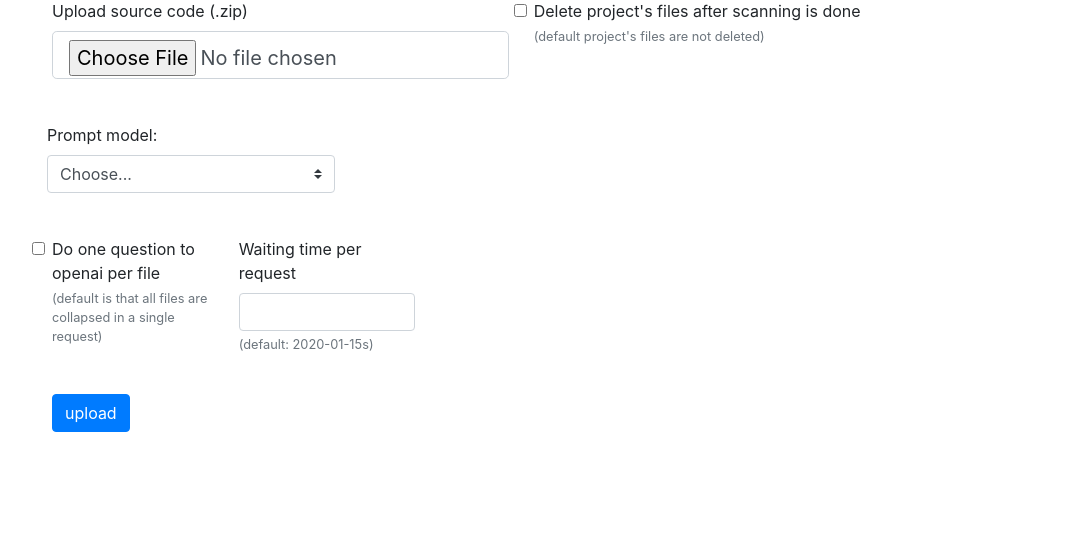
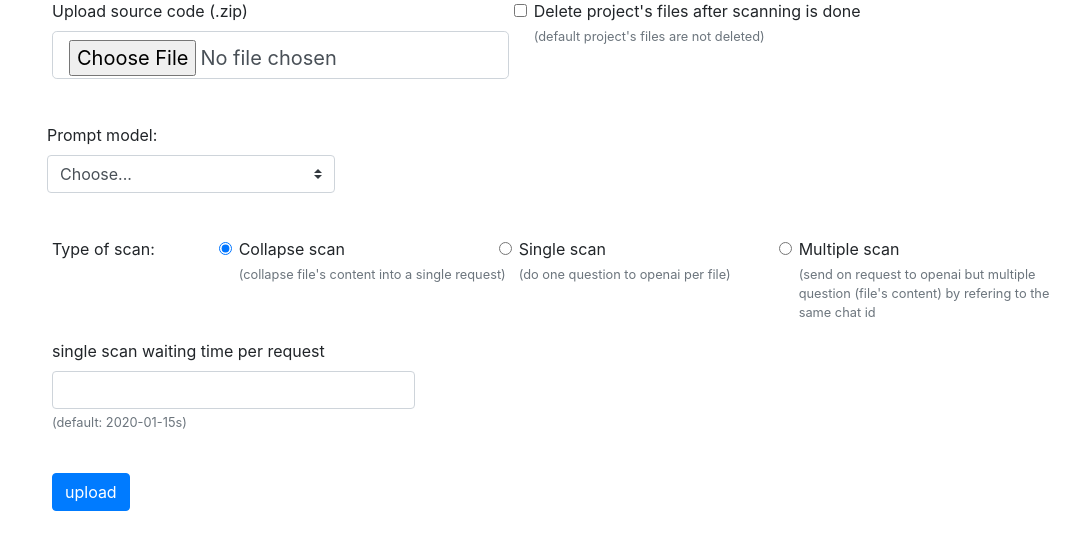
Before and after one commit to NightmareLab/SourceGPT, a Flask app: template src/templates/uploadfile.html in a window 1280 px wide. Shown: the part 169-719 px from the top of the page, without its empty margins (33-1113 px from the left). Run offline with Flask 3, Linux system fonts and the light colour scheme; the template is opened without the code that fills it: most values are stand-ins (such as "Sample title", 1, 10 or a date in 2020); parts of the project's set-up code (start-up, migrations or seed data) failed here and were passed over; some libraries are stand-ins or nearby versions.

Commit message:
adding multiple_scan mode feature

```diff
--- a/src/init_mongo.py
+++ b/src/init_mongo.py
@@ -26,6 +26,12 @@ default_sets = {
 default_single_scan_wtime = 5  #5s
 default_proxy = "https://api.pawan.krd/v1/chat/completions"
 
+# Type of scan
+COLLAPSE_SCAN = 0
+SINGLE_SCAN = 1
+MULTIPLE_SCAN = 2
+default_scan = COLLAPSE_SCAN
+
 
 def get_template():
   template_project = {
@@ -41,7 +47,7 @@ def get_template():
     "status" : "Uploaded",
     "error" : "",
     "delete_proj" : False,
-    "single_scan": False,
+    "type_scan": default_scan,
     "single_scan_wtime" : 0,
     "result" : '',
     "results" : []
@@ -296,13 +302,17 @@ class WrapMongo(object) :
       query,
       {
         "$set":{
-          "single_scan":True,
           "single_scan_wtime":single_scan_wtime
         }
       }
     )
 
-  def add_blank_entry(self, fullpath_name, id_prompt=0, delete_proj=False):
+  def add_blank_entry(self,
+      fullpath_name,
+      id_prompt=0,
+      delete_proj=False,
+      type_scan=default_scan
+    ):
     project, result = get_template()
     proj_id = self.increment_id()
     result_id = self.increment_id("id_result")
@@ -313,6 +323,7 @@ class WrapMongo(object) :
     result['id_prompt'] = id_prompt
     result['date'] = time.time()
     result['delete_proj'] = delete_proj
+    result['type_scan'] = type_scan
     self.insert_db_projects(project)
     self.insert_db_results(result)
     return proj_id, result_id
--- a/src/server.py
+++ b/src/server.py
@@ -28,6 +28,18 @@ logger = logging.getLogger('werkzeug')
 ALLOWED_EXTENSIONS = {'zip'}
 wrap_mongo = None
 mongo_ip = "mongo"
+
+
+
+########## Extracted from init_mongo.py
+# Type of scan
+COLLAPSE_SCAN = 0
+SINGLE_SCAN = 1
+MULTIPLE_SCAN = 2
+default_scan = COLLAPSE_SCAN
+##########
+
+
 
 
 ###
@@ -62,11 +74,15 @@ def index():
 
 @app.route('/results')
 def results():
-  order_view = ["date", "id", "id_proj", "status", "single_scan", "result"]
+  order_view = ["date", "id", "id_proj", "status", "type_scan", "result"]
+  type_scan_list = ["collapse_scan", "single_scan", "multiple_scan"]
+
   #results = [ {x:'Ok' for x in order_view} ]
   results = wrap_mongo.get_results()
   for x in results :
     x['date'] = time.strftime("%H:%M:%S %Y-%m-%d", time.gmtime(int(x['date'])))
+    x['type_scan'] = type_scan_list[x['type_scan']]
+
   return render_template('results.html', results=results, order_view=order_view)
 
 @app.route('/prompts')
@@ -235,13 +251,18 @@ def uploadfile():
             fullpath = os.path.join(app.config['UPLOAD_FOLDER'], filename)
             file.save(fullpath)
 
+            type_scan = default_scan
+            if "type_scan" in request.form :
+              type_scan = int(request.form["type_scan"])
+
             proj_id, result_id = wrap_mongo.add_blank_entry(
               fullpath,
               id_prompt = prompt_entry['id'],
-              delete_proj = "do_delete_scan" in request.form
+              delete_proj = "do_delete_scan" in request.form,
+              type_scan = type_scan
             )
 
-            if 'do_single_scan' in request.form :
+            if type_scan == SINGLE_SCAN :
 
               wtime_single_scan = None
               if "wtime_single_scan" in request.form :
--- a/src/templates/uploadfile.html
+++ b/src/templates/uploadfile.html
@@ -46,22 +46,41 @@
     </div>
     <br />
 
+
+  <div class="form-row">
+    <div class="form-group col-md-2">
+    Type of scan:
+    </div>
+    <div class="form-group form-check col-md-3">
+      <input class="form-check-input" type="radio" name="type_scan" id="collapse_scan" value="0" checked>
+      <label class="form-check-label" for="collapse_scan">
+        Collapse scan
+        <small class="form-text text-muted"> (collapse file's content into a single request)</small>
+      </label>
+    </div>
+    <div class="form-group form-check col-md-3">
+      <input class="form-check-input" type="radio" name="type_scan" id="single_scan" value="1">
+      <label class="form-check-label" for="single_scan">
+        Single scan
+        <small class="form-text text-muted"> (do one question to openai per file) </small>
+      </label>
+    </div>
+    <div class="form-group form-check col-md-3">
+      <input class="form-check-input" type="radio" name="type_scan" id="multiple_scan" value="2">
+      <label class="form-check-label" for="multiple_scan">
+        Multiple scan
+        <small class="form-text text-muted"> (send on request to openai but multiple question (file's content) by refering to the same chat id </small>
+      </label>
+    </div>
+  </div>
     <div class="form-row">
-      <div class="form-group form-check col-md-2">
-        <input class="form-check-input" type="checkbox" value="" id="do_single_scan" name="do_single_scan">
-        <label class="form-check-label" for="do_single_scan">
-          Do one question to openai per file
-          <small class="form-text text-muted"> (default is that all files are collapsed in a single request)</small>
-        </label>
-      </div>
-      <div class="form-group col-md-2">
-        <label class="form-label" for="wtime_single_scan">Waiting time per request</label>
+      <div class="form-group col-md-4">
+        <label class="form-label" for="wtime_single_scan">single scan waiting time per request</label>
         <input class="form-control" type="text" id="wtime_single_scan" name="wtime_single_scan">
         <small class="form-text text-muted"> (default: {{extra['default_wtime']}}s)</small>
       </div>
     </div>
     <br />
-
     <button type="submit" class="btn btn-primary" value="Upload">upload</button>
   </form>
 
--- a/src/work.py
+++ b/src/work.py
@@ -121,6 +121,7 @@ def work(proj_id, result_id, wrap_mongo):
       prompt_sel_class,
       openai_server_ = "proxy",
       single_scan_wtime=result_entry["single_scan_wtime"],
+      type_scan=result_entry["type_scan"],
       openai_proxy_url= wrap_mongo.get_proxy()
     )
 
@@ -136,10 +137,7 @@ def work(proj_id, result_id, wrap_mongo):
       except UnicodeDecodeError :
         file_skip.append(file)
 
-    result = openai.ask(
-      query,
-      single_scan = result_entry['single_scan']
-    )
+    result = openai.ask(query)
 
     if isinstance(result, list):
       wrap_mongo.update_result_results(result_id, "", result)
```
Also changed, not shown: src/wrap_openai.py (+20 -22 lines).
